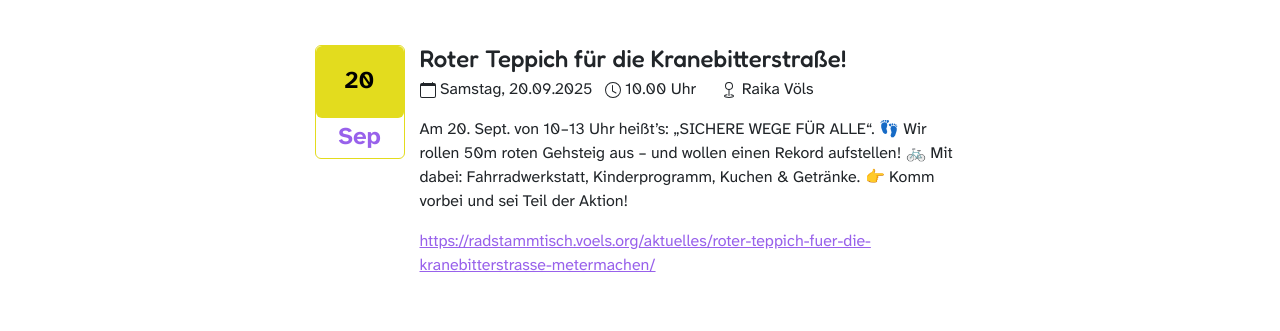
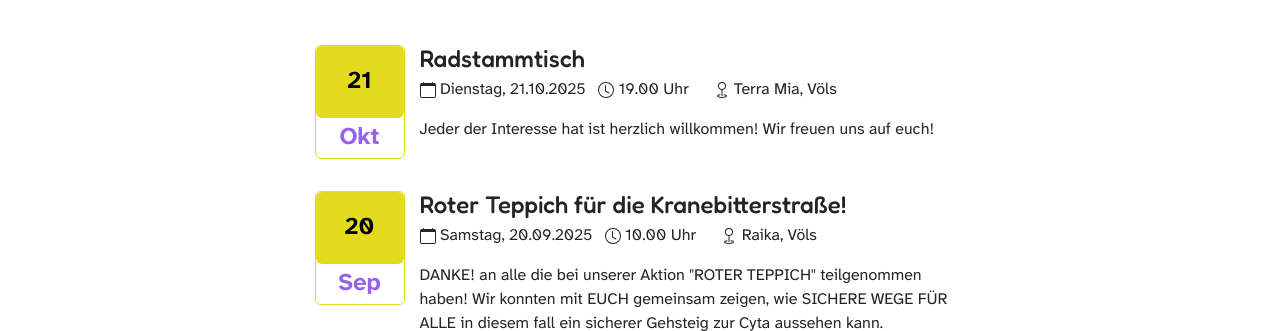
Before and after one commit to voelsorg/rsv, a plain HTML site: page index.html in a window 1280 px wide. Shown: the part 120-451 px from the top of the page. Drawn offline with Linux system fonts and the light colour scheme.

Commit message:
Deploying to gh-pages from @ voelsorg/rsv@e8a575dcb1679f9aed68eb6934f62c575556931d 🚀

```diff
--- a/index.html
+++ b/index.html
@@ -66,6 +66,36 @@
 <div class="row align-items-start justify-content-center mt-3 rsv-event" >
   <div class="col-4 col-sm-2 col-md-2 col-lg-2 col-xl-1 mb-3 justify-content-right h-auto">
     <div class="row row-1 h-auto align-items-start badge border border-secondary p-0" style="min-width: 90px;">
+      <div class="col fs-4 badge text-bg-rsv-gelb text-center ps-0 pe-0 pt-4 pb-4">21</div>
+      <div class="col fs-4 ps-3 pe-3 pt-2 pb-2 text-center text-primary">Okt</div>
+    </div>
+  </div>
+  <div class="col-8 col-sm-8 col-md-7 col-lg-6 col-xl-6">
+      <h2 class="fs-4 mb-1">Radstammtisch</h1>
+      <ul class="list-inline">
+        <li class="list-inline-item"><svg xmlns="http://www.w3.org/2000/svg" width="16" height="16" fill="currentColor" class="bi bi-calendar" viewBox="0 0 16 16">
+          <path d="M3.5 0a.5.5 0 0 1 .5.5V1h8V.5a.5.5 0 0 1 1 0V1h1a2 2 0 0 1 2 2v11a2 2 0 0 1-2 2H2a2 2 0 0 1-2-2V3a2 2 0 0 1 2-2h1V.5a.5.5 0 0 1 .5-.5M1 4v10a1 1 0 0 0 1 1h12a1 1 0 0 0 1-1V4z"/>
+      </svg> Dienstag, 21.10.2025</li>
+      <li class="list-inline-item"><svg xmlns="http://www.w3.org/2000/svg" width="16" height="16" fill="currentColor" class="bi bi-clock" viewBox="0 0 16 16">
+        <path d="M8 3.5a.5.5 0 0 0-1 0V9a.5.5 0 0 0 .252.434l3.5 2a.5.5 0 0 0 .496-.868L8 8.71z"/>
+        <path d="M8 16A8 8 0 1 0 8 0a8 8 0 0 0 0 16m7-8A7 7 0 1 1 1 8a7 7 0 0 1 14 0"/>
+      </svg> 19.00 Uhr</li>
+    <li class="list-inline-item"> </li>
+      <li class="list-inline-item"><svg xmlns="http://www.w3.org/2000/svg" width="16" height="16" fill="currentColor" class="bi bi-geo" viewBox="0 0 16 16">
+          <path fill-rule="evenodd" d="M8 1a3 3 0 1 0 0 6 3 3 0 0 0 0-6M4 4a4 4 0 1 1 4.5 3.969V13.5a.5.5 0 0 1-1 0V7.97A4 4 0 0 1 4 3.999zm2.493 8.574a.5.5 0 0 1-.411.575c-.712.118-1.28.295-1.655.493a1.3 1.3 0 0 0-.37.265.3.3 0 0 0-.057.09V14l.002.008.016.033a.6.6 0 0 0 .145.15c.165.13.435.27.813.395.751.25 1.82.414 3.024.414s2.273-.163 3.024-.414c.378-.126.648-.265.813-.395a.6.6 0 0 0 .146-.15l.015-.033L12 14v-.004a.3.3 0 0 0-.057-.09 1.3 1.3 0 0 0-.37-.264c-.376-.198-.943-.375-1.655-.493a.5.5 0 1 1 .164-.986c.77.127 1.452.328 1.957.594C12.5 13 13 13.4 13 14c0 .426-.26.752-.544.977-.29.228-.68.413-1.116.558-.878.293-2.059.465-3.34.465s-2.462-.172-3.34-.465c-.436-.145-.826-.33-1.116-.558C3.26 14.752 3 14.426 3 14c0-.599.5-1 .961-1.243.505-.266 1.187-.467 1.957-.594a.5.5 0 0 1 .575.411"/>
+      </svg> Terra Mia, Völs</li>
+      </ul>
+      <p><p>Jeder der Interesse hat ist herzlich willkommen! Wir freuen uns auf euch!</p>
+</p>
+  </div>
+</div>
+
+
+
+
+<div class="row align-items-start justify-content-center mt-3 rsv-event" >
+  <div class="col-4 col-sm-2 col-md-2 col-lg-2 col-xl-1 mb-3 justify-content-right h-auto">
+    <div class="row row-1 h-auto align-items-start badge border border-secondary p-0" style="min-width: 90px;">
       <div class="col fs-4 badge text-bg-rsv-gelb text-center ps-0 pe-0 pt-4 pb-4">20</div>
       <div class="col fs-4 ps-3 pe-3 pt-2 pb-2 text-center text-primary">Sep</div>
     </div>
@@ -83,12 +113,10 @@
     <li class="list-inline-item"> </li>
       <li class="list-inline-item"><svg xmlns="http://www.w3.org/2000/svg" width="16" height="16" fill="currentColor" class="bi bi-geo" viewBox="0 0 16 16">
           <path fill-rule="evenodd" d="M8 1a3 3 0 1 0 0 6 3 3 0 0 0 0-6M4 4a4 4 0 1 1 4.5 3.969V13.5a.5.5 0 0 1-1 0V7.97A4 4 0 0 1 4 3.999zm2.493 8.574a.5.5 0 0 1-.411.575c-.712.118-1.28.295-1.655.493a1.3 1.3 0 0 0-.37.265.3.3 0 0 0-.057.09V14l.002.008.016.033a.6.6 0 0 0 .145.15c.165.13.435.27.813.395.751.25 1.82.414 3.024.414s2.273-.163 3.024-.414c.378-.126.648-.265.813-.395a.6.6 0 0 0 .146-.15l.015-.033L12 14v-.004a.3.3 0 0 0-.057-.09 1.3 1.3 0 0 0-.37-.264c-.376-.198-.943-.375-1.655-.493a.5.5 0 1 1 .164-.986c.77.127 1.452.328 1.957.594C12.5 13 13 13.4 13 14c0 .426-.26.752-.544.977-.29.228-.68.413-1.116.558-.878.293-2.059.465-3.34.465s-2.462-.172-3.34-.465c-.436-.145-.826-.33-1.116-.558C3.26 14.752 3 14.426 3 14c0-.599.5-1 .961-1.243.505-.266 1.187-.467 1.957-.594a.5.5 0 0 1 .575.411"/>
-      </svg> Raika Völs</li>
+      </svg> Raika, Völs</li>
       </ul>
-      <p><p>Am 20. Sept. von 10–13 Uhr heißt’s: „SICHERE WEGE FÜR ALLE“.
-👣 Wir rollen 50m roten Gehsteig aus – und wollen einen Rekord aufstellen!
-🚲 Mit dabei: Fahrradwerkstatt, Kinderprogramm, Kuchen &amp; Getränke.
-👉 Komm vorbei und sei Teil der Aktion!</p>
+      <p><p>DANKE! an alle die bei unserer Aktion "ROTER TEPPICH" teilgenommen haben!
+Wir konnten mit EUCH gemeinsam zeigen, wie SICHERE WEGE FÜR ALLE in diesem fall ein sicherer Gehsteig zur Cyta aussehen kann.</p>
 <p><a href="https://radstammtisch.voels.org/aktuelles/roter-teppich-fuer-die-kranebitterstrasse-metermachen/">https://radstammtisch.voels.org/aktuelles/roter-teppich-fuer-die-kranebitterstrasse-metermachen/</a></p>
 </p>
   </div>
```
Also changed, not shown: 1 other file.
